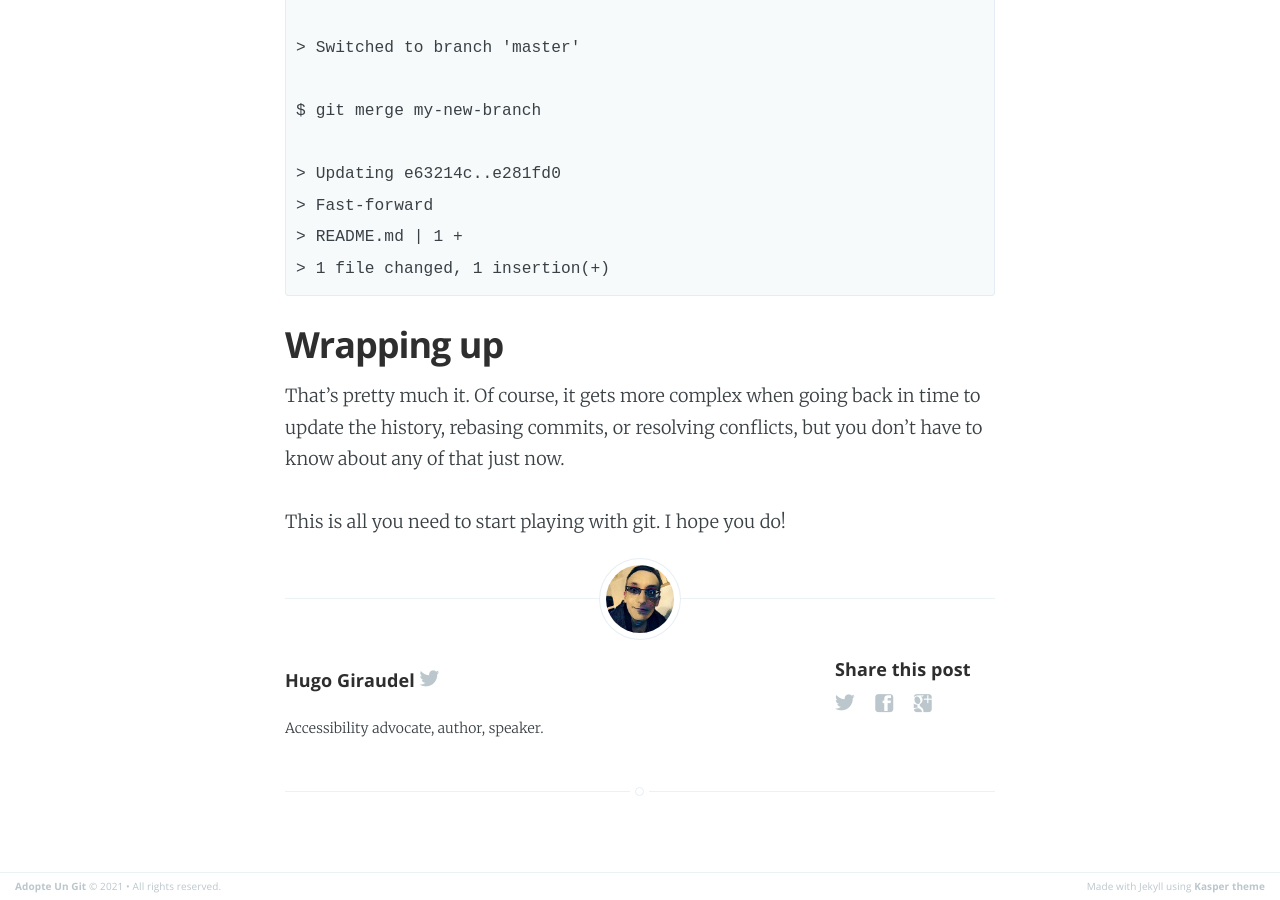
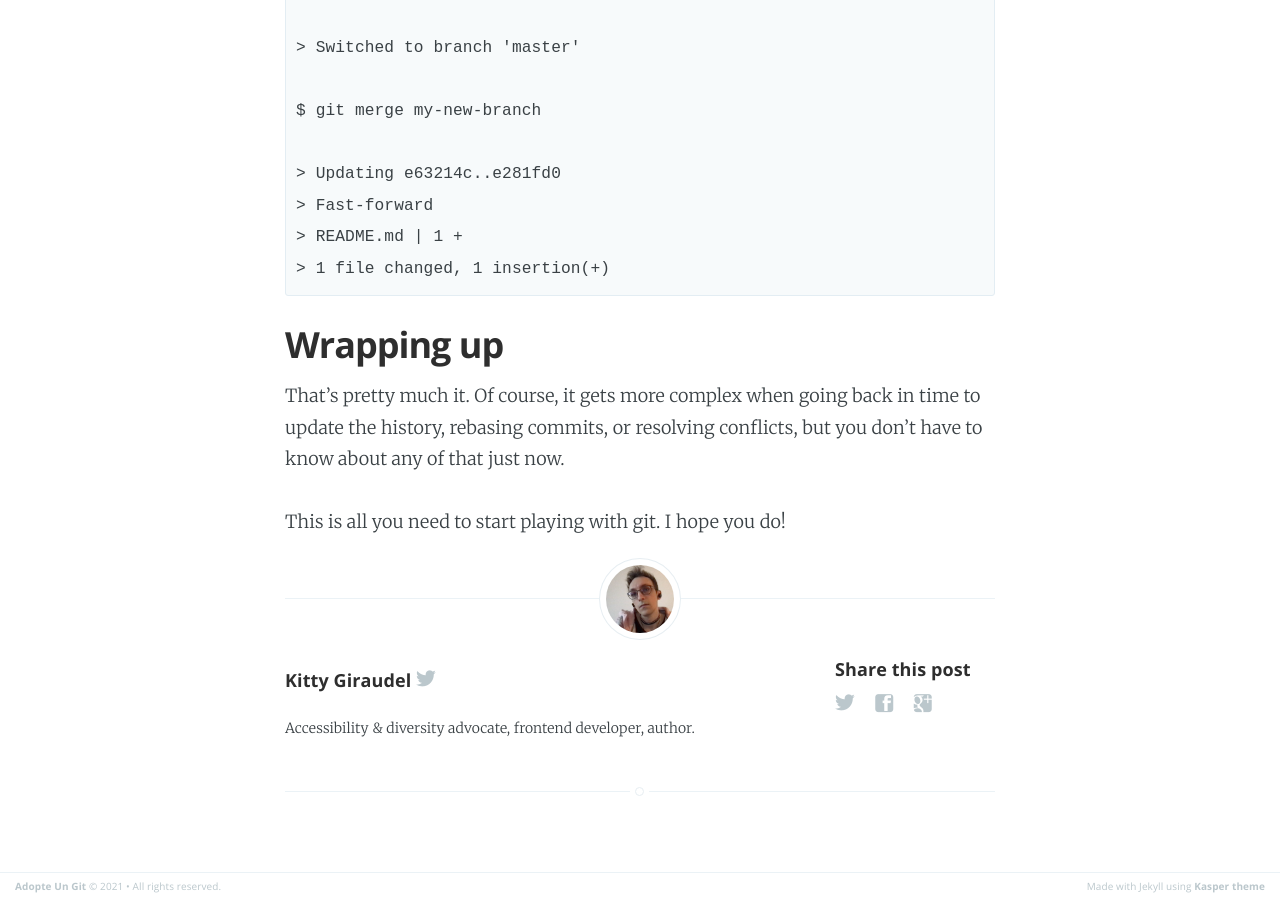
Before and after one commit to lgiraudel/adopteungit, a Jekyll site: the page built from _posts/2017-07-02-git-practical-very-basics.markdown, in a window 1280 px wide and 900 px high, scrolled down 6748 px. Built offline with Jekyll 4.4.1, drawn with Linux system fonts in a browser that asks for light colours; comment, search, counter and statistics services are not loaded.

```diff
--- a/_posts/2017-04-14-checking-branch-tag-existence-without-cloning-repo.markdown
+++ b/_posts/2017-04-14-checking-branch-tag-existence-without-cloning-repo.markdown
@@ -9,10 +9,10 @@ hidden: true
 disqus: true
 excerpt_separator: <!--more-->
 filename: 2017-04-14-checking-branch-tag-existence-without-cloning-repo.markdown
-translator: hugo-giraudel
+translator: kitty-giraudel
 ---
 
-*Thanks to my [sweet little bro Kitty](https://twitter.com/KittyGiraudel), my post "[Comment vérifier l'existence d'une branche ou d'un tag sur un repository distant sans le cloner]({% post_url 2017-04-14-verifier-existence-branch-tag-repo-distant-sans-cloner %})" is now translated in english! All kudos to them!*
+*Thanks to my [sweet little sibling Kitty](https://twitter.com/KittyGiraudel), my post "[Comment vérifier l'existence d'une branche ou d'un tag sur un repository distant sans le cloner]({% post_url 2017-04-14-verifier-existence-branch-tag-repo-distant-sans-cloner %})" is now translated in english! All kudos to them!*
 
 -----
 
--- a/_posts/2017-04-26-how-to-do-atomic-commits.markdown
+++ b/_posts/2017-04-26-how-to-do-atomic-commits.markdown
@@ -9,10 +9,10 @@ disqus: true
 excerpt_separator: <!--more-->
 filename: 2017-04-26-how-to-do-atomic-commits.markdown
 hidden: true
-translator: hugo-giraudel
+translator: kitty-giraudel
 ---
 
-*One more time, my bro [Kitty](https://twitter.com/KittyGiraudel), helped me by translating my post "[Commits atomiques - la bonne approche]({% post_url 2017-04-26-commits-atomiques-la-bonne-approche %})". Many thanks to them for their translation and review!*
+*One more time, my sibling [Kitty](https://twitter.com/KittyGiraudel), helped me by translating my post "[Commits atomiques - la bonne approche]({% post_url 2017-04-26-commits-atomiques-la-bonne-approche %})". Many thanks to them for their translation and review!*
 
 -----
 
@@ -35,7 +35,7 @@ Authoring small commits help finding the origin of a bug, the context in which i
 
 This is getting even faster with Git when performing dichotomous search in a large range of commits with `git bisect`. For instance, on a huge project with over 31,000 commits (spread across 6 years), a good ol’ `git bisect` could make it possible to find the origin of a bug in about 15 operations.
 
-If you’d like to learn more about tracking down bugs with `git bisect`, be sure to read my articles about it [in French](http://adopteungit.fr/commande/bisect/2016/09/04/la-chasse-aux-bugs-avec-git-bisect.html) and [in English](http://hugogiraudel.com/2014/03/24/git-tips-and-tricks-part-3/). :)
+If you’d like to learn more about tracking down bugs with `git bisect`, be sure to read my articles about it [in French](http://adopteungit.fr/commande/bisect/2016/09/04/la-chasse-aux-bugs-avec-git-bisect.html) and [in English](https://kittygiraudel.com/2014/03/24/git-tips-and-tricks-part-3/). :)
 
 ## Code reviews
 
--- a/_posts/2017-07-02-git-les-principes-de-base-pour-le-prendre-en-main.markdown
+++ b/_posts/2017-07-02-git-les-principes-de-base-pour-le-prendre-en-main.markdown
@@ -8,11 +8,11 @@ categories: methodologie
 disqus: true
 excerpt_separator: <!--more-->
 filename: 2017-07-02-git-les-principes-de-base-pour-le-prendre-en-main.markdown
-author: hugo-giraudel
+author: kitty-giraudel
 translator: loic-giraudel
 ---
 
-*Cet article est la traduction d'un article écrit par mon merveilleux petit frère [Kitty](https://twitter.com/KittyGiraudel), pour aider une de ses amies à prendre en main git. Je lui suis très reconnaissant de nous faire profiter de cet article très utile !*
+*Cet article est la traduction d'un article écrit par [Kitty](https://twitter.com/KittyGiraudel), pour aider une de ses amies à prendre en main git. Je lui suis très reconnaissant de nous faire profiter de cet article très utile !*
 
 -----
 
--- a/_posts/2017-07-02-git-practical-very-basics.markdown
+++ b/_posts/2017-07-02-git-practical-very-basics.markdown
@@ -9,10 +9,10 @@ disqus: true
 excerpt_separator: <!--more-->
 filename: 2017-07-02-git-practical-very-basics.markdown
 hidden: true
-author: hugo-giraudel
+author: kitty-giraudel
 ---
 
-*An article written by my awesome sibling [Hugo](https://twitter.com/hugogiraudel), to help a friend of them learning the basics of Git. Huge thanks to them for this useful post!*
+*An article written by my awesome sibling [Kitty](https://twitter.com/kittygiraudel), to help a friend of them learning the basics of Git. Huge thanks to them for this useful post!*
 
 ------
 
```
Also changed, not shown: _data/authors.yml (+6 -6 lines), assets/images/authors/hugo-giraudel.jpg (deleted), assets/images/authors/kitty-giraudel.png (added).
